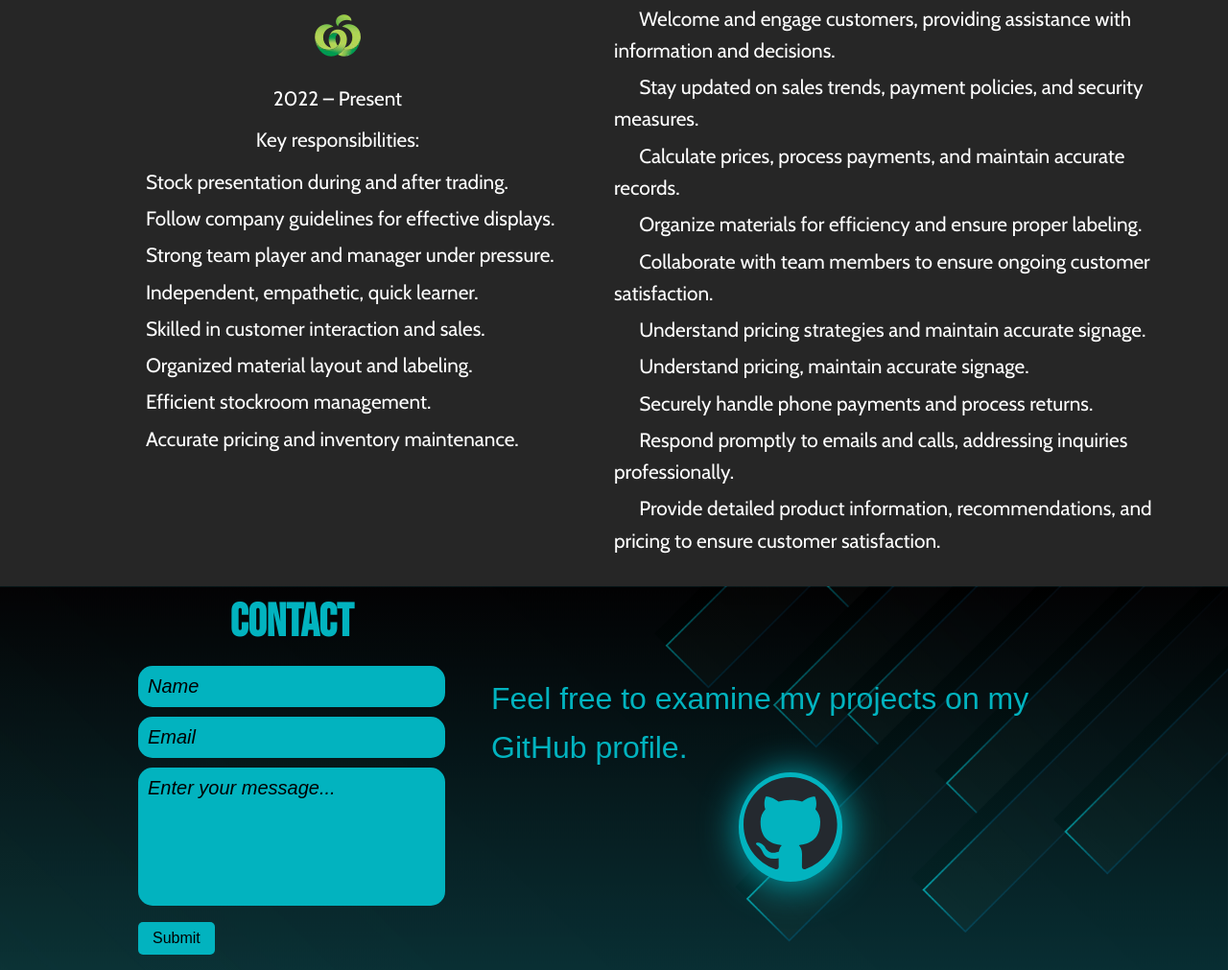
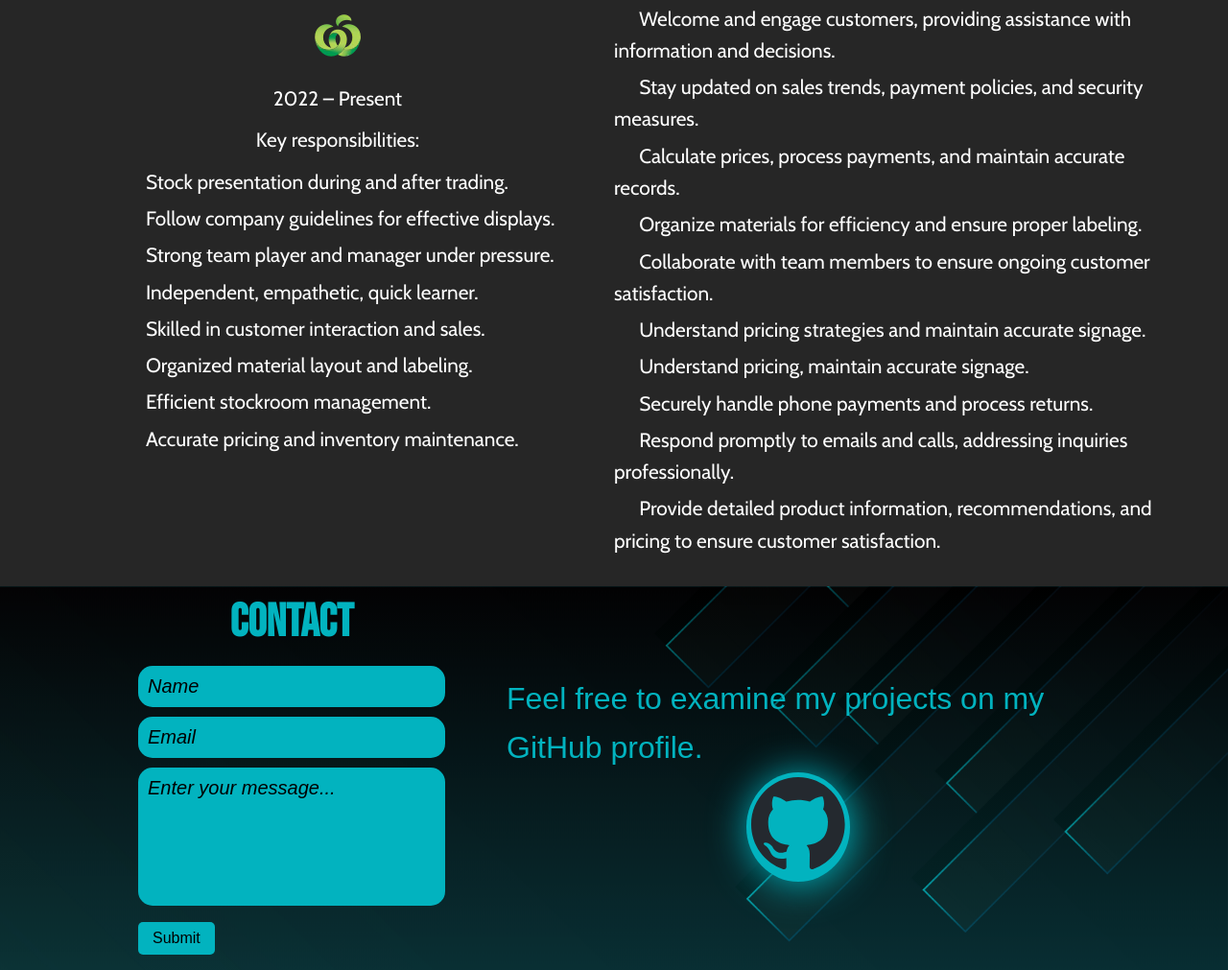
Before and after one commit to roshan333-svg/My_portfolio, a plain HTML site: page index.html in a window 1280 px wide. Shown: the part 2335-3346 px from the top of the page at 96% size. Drawn offline with nearby package versions, Linux system fonts and the light colour scheme; a web font is replaced by a local one.

Commit message:
gap in last

```diff
--- a/css/style.css
+++ b/css/style.css
@@ -6,7 +6,6 @@
 :root {
     /* Colors */
     --primary-color: #02B3BF;
-    /* --primary-color: rgb(2, 179, 191); */
     --black-color: #000000;
     --white-color:#ffffff;
 
@@ -395,7 +394,7 @@ button:hover img {
     font-family: var(--main-font);
     color: var(--primary-color);
     padding: 0 9rem;
-    gap: 3rem;
+    gap: 4rem;
 }
 .contact_me{
     display: flex;
```
